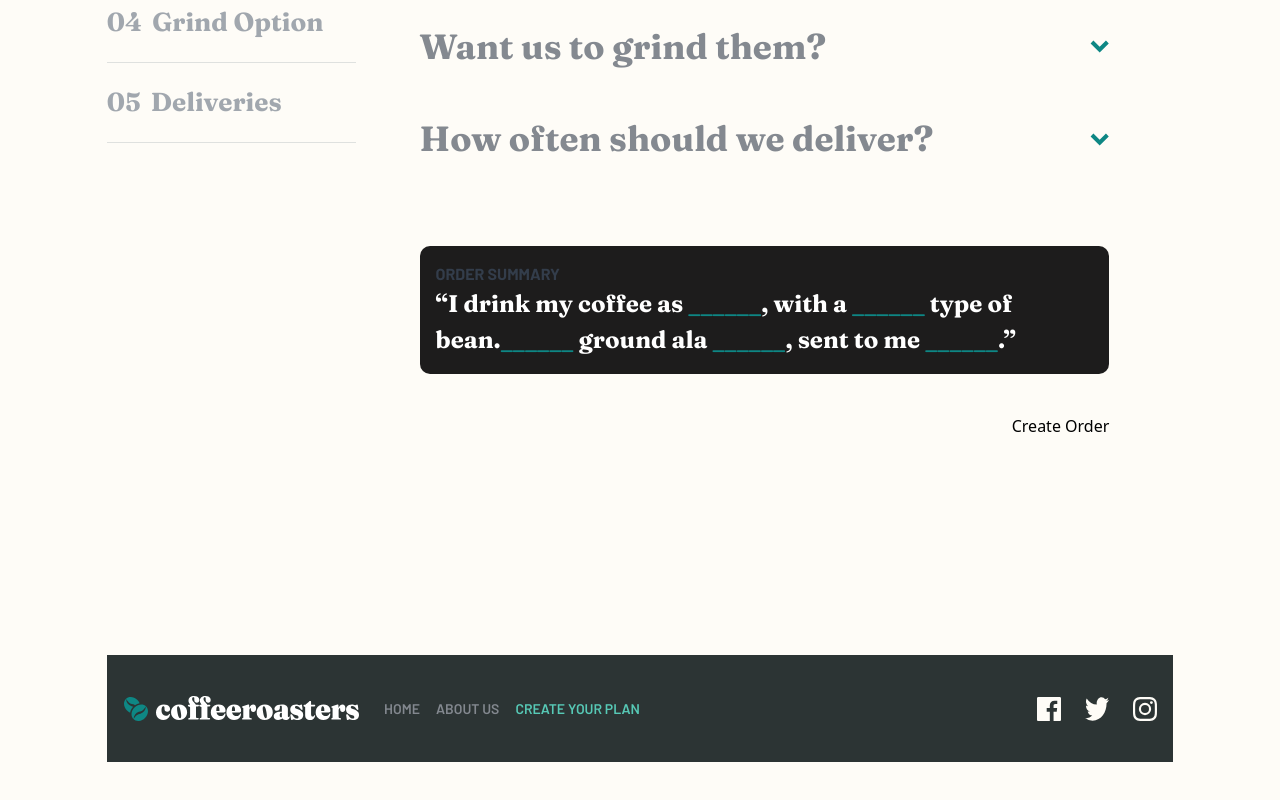
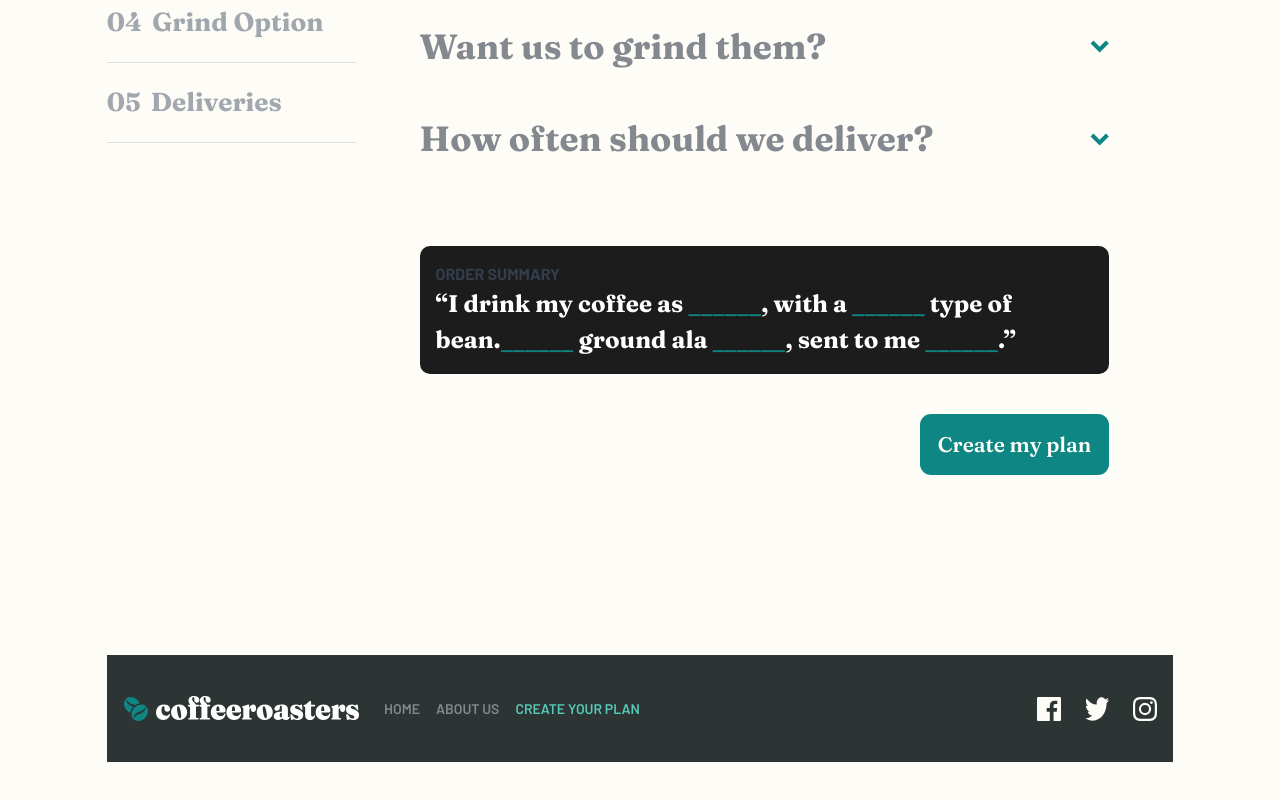
Before and after one commit to keys78/coffee-roaster-ecommerce, a React (Create React App) app: page /createyourplan in a window 1280 px wide. Shown: the part 1924-2724 px from the top of the page. Built offline with nearby package versions, Linux system fonts and the light colour scheme.

Commit message:
order page functionality

```diff
--- a/src/components/MyOrder.js
+++ b/src/components/MyOrder.js
@@ -1,7 +1,6 @@
 import { data, labels, questions } from "./data";
 import { useState } from "react";
 import { motion, AnimatePresence } from "framer-motion";
-import Button from "./Button";
 import SummaryModal from "./SummaryModal";
 
 const MyOrder = () => {
@@ -11,13 +10,17 @@ const MyOrder = () => {
     const [grind_option, setGrindOption] = useState('______')
     const [deliveries, setDeliveries] = useState('______')
 
+    const [price, setPrice] = useState(0)
+
     const [isOpen, setIsOpen] = useState(false)
     const [rotate, setRotate] = useState(false)
-    const [openModal, setOpenModal] =useState()
-    // const [activeCard, SetActiveCard] = useState(null)
+    const [openModal, setOpenModal] = useState()
+    const [activeCard, SetActiveCard] = useState(false)
 
     const handleClick = value => {
         setPreference(value)
+        SetActiveCard(!activeCard)
+        setPrice(value)
     }
     const handleClickType = value => {
         setBeanType(value)
@@ -121,8 +124,9 @@ const MyOrder = () => {
                                         exit={{ y: 300, opacity: 0 }}
                                         whileHover={{ scale: 0.97 }}
                                         transiton={{ type: 'spring', duration: 0.2 }}
-                                        key={quantity.name} className="order-card" onClick={() => handleClickQuantity(quantity.name)}>
+                                        key={quantity.name} className="order-card" onClick={() => handleClickQuantity(quantity.price)}>
                                         <h2>{quantity.name}</h2>
+                                        <p>{ quantity.price }</p>
                                         <p>{quantity.desc}</p>
                                     </motion.div>
 
@@ -190,17 +194,16 @@ const MyOrder = () => {
                     </div>
 
                     <div className="lg:text-right text-center mt-10">
-                        {/* <Button onClick={createOrder} text={'Create my plan'} /> */}
-                        <button onClick={createOrder}>Create Order</button>
+                        <button className="order-btn" onClick={createOrder}>Create my plan</button>
                     </div>
 
 
                 </div>
 
             </div>
-            {openModal && <SummaryModal preference={preference} beanType={beanType}
-            quantity={quantity} grind_option={grind_option} deliveries={deliveries} openModal={openModal}
-            setOpenModal={setOpenModal}
+            {openModal && <SummaryModal price={price} preference={preference} beanType={beanType}
+                quantity={quantity} grind_option={grind_option} deliveries={deliveries} openModal={openModal}
+                setOpenModal={setOpenModal}
             />}
         </section>
 
--- a/src/components/SummaryModal.js
+++ b/src/components/SummaryModal.js
@@ -1,23 +1,21 @@
 import React from 'react'
 import Button from './Button'
 
-const SummaryModal = ({ preference, beanType, quantity, grind_option, deliveries, openModal, setOpenModal }) => {
+const SummaryModal = ({ price, preference, beanType, quantity, grind_option, deliveries, openModal, setOpenModal }) => {
     function closeModal() {
         setOpenModal(!openModal)
     }
 
 
     return (
-        <section className="fixed top-0 left-0 h-screen w-full">
+        <section className="mode fixed top-0 left-0 h-screen w-full">
             <div className="bg-black opacity-50 text-white p-20 fixed top-0 left-0 h-screen w-full">
-                <div className="relative mx-auto">
 
-                </div>
             </div>
             <div className=" absolute top-10 text-black absolute top-0 w-full mx-auto">
-                <div className="bg-white xl:w-4/12 lg:w-5/12 md:w-6/12 w-11/12 mx-auto mt-8 modal-container">
+                <div className="bg-white xl:w-4/12 lg:w-5/12 md:w-6/12 w-11/12 mx-auto sm:mt-8 mt-3 modal-container">
                     <div className="modal-header">Order Summary</div>
-                    <div className="modal p-10">
+                    <div className="modal sm:px-10 px-4 py-10">
                         <h1>
                             “I drink my coffee as <span>{preference}</span>, with a <span>{beanType}</span> type of bean.
                             <span>{quantity}</span> ground ala <span>{grind_option}</span>, sent to me <span>{deliveries}</span>.”
@@ -28,9 +26,12 @@ const SummaryModal = ({ preference, beanType, quantity, grind_option, deliveries
                             Subscription discount codes can also be redeemed at the checkout.
                         </h2>
                         <div className="flex justify-between items-center">
-                            <h1 className="modal">{quantity}/per mo</h1>
-                            <Button  onClick={closeModal} text={'Checkout'}/>
-                            <button  onClick={closeModal}>Checkout</button>
+                            <h1 className="modal sm:block hidden">{price}/per mo</h1>
+
+                            <button className="order-btn flex gap-3 ml-3"onClick={closeModal}>
+                                <p>Checkout</p>
+                                <p className="sm:hidden block">{ price }/per mo</p>
+                            </button>
                         </div>
                     </div>
 
--- a/src/components/data.js
+++ b/src/components/data.js
@@ -38,6 +38,7 @@ export const data = [
     {
         category:'quantity',
         name:'250g',
+        price:7.20,
         desc:'Perfect for the solo drinker. Yields about 12 delicious cups.'
 
     },
--- a/src/index.css
+++ b/src/index.css
@@ -377,6 +377,13 @@ footer{
   grid-gap: 1rem;
   margin-bottom: 3rem;
 }
+
+/* ACTIVE BACKGROUND */
+.active-bg{
+  background: red;
+  color:red;
+}
+
 .order-card {
   padding:2rem 1rem 4rem 1rem;
   background: #f4f1eb;
@@ -528,6 +535,22 @@ footer{
   color:#0E8684;
 }
 
+.order-btn{
+  background: #0E8684;
+  color:#FEFCF7;
+  font-family: 'Fraunces', serif;
+  padding:15px 18px;
+  text-align: center;
+  border-radius: 11px;
+  font-size: 21px;
+  font-weight: 600;
+  transition: background linear 0.3s;
+}
+
+.order-btn:hover{
+  background: #1bcecb;
+  transition: background linear 0.3s;
+}
 
 
 
@@ -696,4 +719,9 @@ footer{
   .order-card {
     padding:1rem 1rem 2rem 1rem;
   }
+  .modal-header{
+    font-size:26px;
+    font-weight: 600;
+    padding:2.5rem 1rem;
+  }
 }
```
